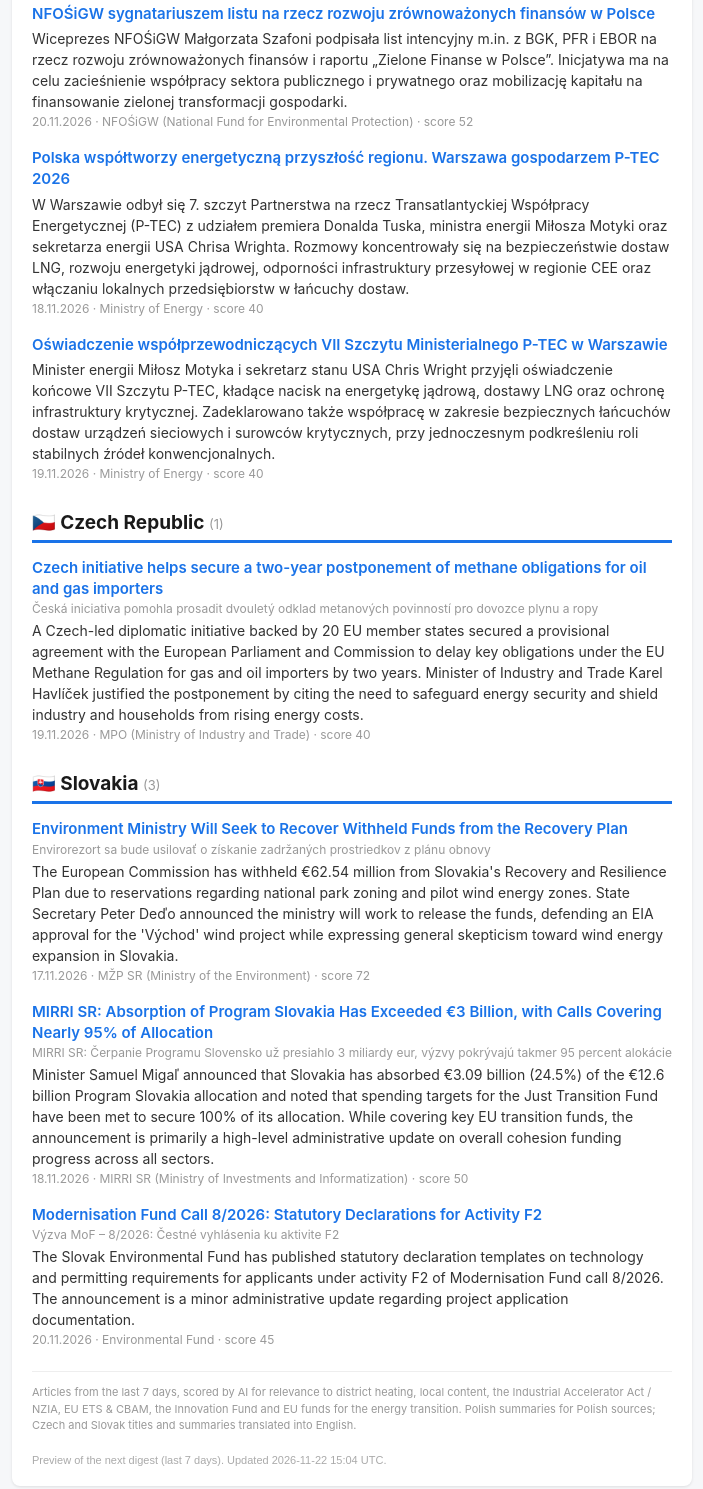
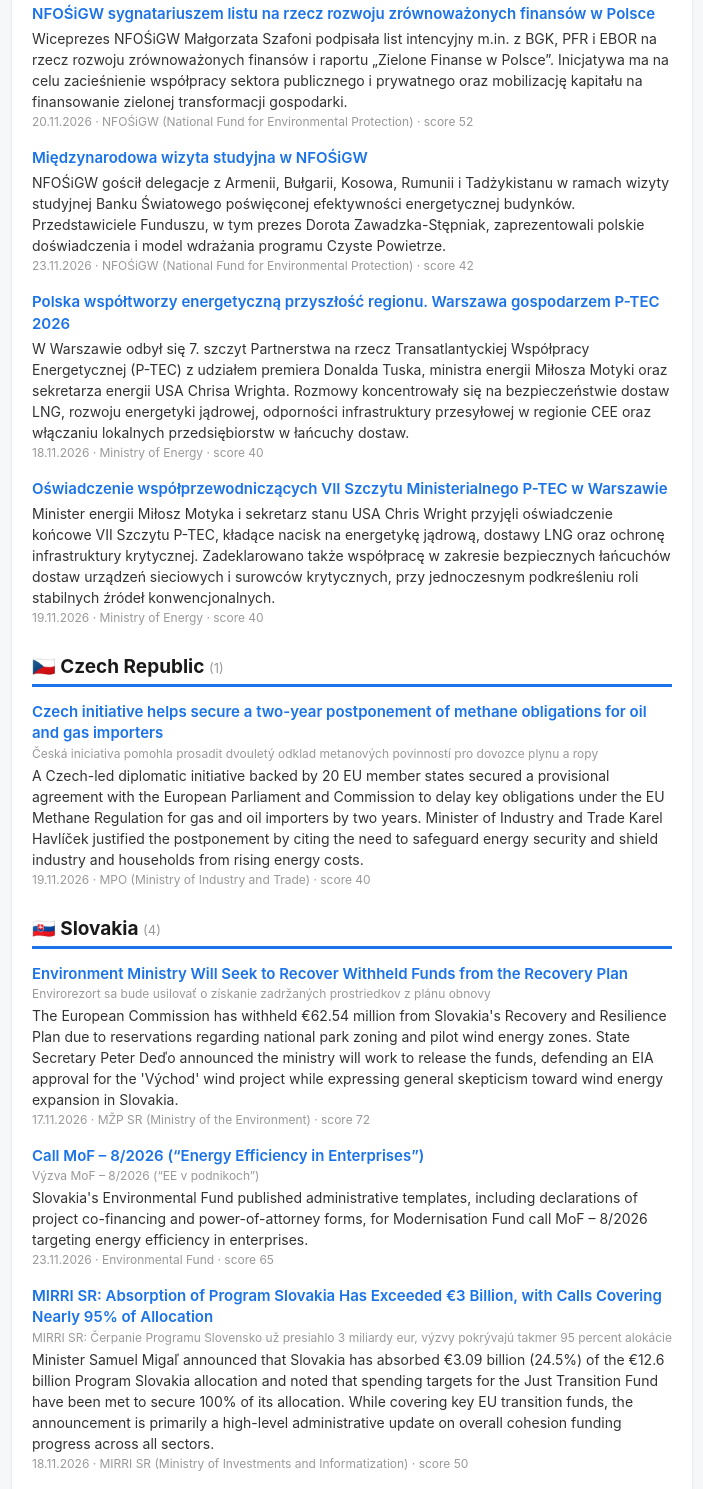
Before and after one commit to kalbarczykcleantechforcee/ministry-monitor, a website: page docs/index.html in a window 1280 px wide. Shown: the part 538-2027 px from the top of the page, without its empty margins (288-991 px from the left). Drawn offline with Linux system fonts and the light colour scheme.

Commit message:
data: daily run 2026-11-23

```diff
--- a/docs/index.html
+++ b/docs/index.html
@@ -6,9 +6,9 @@
 
     <div style="font-family:-apple-system,Segoe UI,Roboto,Helvetica,Arial,sans-serif;max-width:640px;margin:0 auto;padding:20px">
       <h1 style="color:#1a1a1a;font-size:22px;margin:0 0 4px">Ministry Monitor</h1>
-      <p style="color:#888;font-size:13px;margin:0">9 relevant articles this week · Poland, Czech Republic, Slovakia</p>
+      <p style="color:#888;font-size:13px;margin:0">11 relevant articles this week · Poland, Czech Republic, Slovakia</p>
 
-      <h2 style="color:#1a1a1a;font-size:19px;margin:30px 0 14px;border-bottom:3px solid #1a73e8;padding-bottom:6px">🇵🇱 Poland <span style="color:#999;font-size:13px;font-weight:normal">(5)</span></h2>
+      <h2 style="color:#1a1a1a;font-size:19px;margin:30px 0 14px;border-bottom:3px solid #1a73e8;padding-bottom:6px">🇵🇱 Poland <span style="color:#999;font-size:13px;font-weight:normal">(6)</span></h2>
 
     <div style="margin:0 0 18px">
       <a href="https://www.gov.pl/web/klimat/miliard-zlotych-na-magazyny-ciepla-w-cieplownictwie-systemowym-ruszaja-nabory-wnioskow" style="color:#1a73e8;text-decoration:none;font-size:15px;font-weight:600;line-height:1.35">Miliard złotych na magazyny ciepła w ciepłownictwie systemowym. Ruszają nabory wniosków</a>
@@ -27,6 +27,12 @@
 
       <p style="color:#333;margin:4px 0 2px;font-size:14px;line-height:1.5">Wiceprezes NFOŚiGW Małgorzata Szafoni podpisała list intencyjny m.in. z BGK, PFR i EBOR na rzecz rozwoju zrównoważonych finansów i raportu „Zielone Finanse w Polsce”. Inicjatywa ma na celu zacieśnienie współpracy sektora publicznego i prywatnego oraz mobilizację kapitału na finansowanie zielonej transformacji gospodarki.</p>
       <div style="color:#999;font-size:12px">20.11.2026 · NFOŚiGW (National Fund for Environmental Protection) · score 52</div>
+    </div>
+    <div style="margin:0 0 18px">
+      <a href="https://www.gov.pl/web/nfosigw/miedzynarodowa-wizyta-studyjna-w-nfosigw" style="color:#1a73e8;text-decoration:none;font-size:15px;font-weight:600;line-height:1.35">Międzynarodowa wizyta studyjna w NFOŚiGW</a>
+
+      <p style="color:#333;margin:4px 0 2px;font-size:14px;line-height:1.5">NFOŚiGW gościł delegacje z Armenii, Bułgarii, Kosowa, Rumunii i Tadżykistanu w ramach wizyty studyjnej Banku Światowego poświęconej efektywności energetycznej budynków. Przedstawiciele Funduszu, w tym prezes Dorota Zawadzka-Stępniak, zaprezentowali polskie doświadczenia i model wdrażania programu Czyste Powietrze.</p>
+      <div style="color:#999;font-size:12px">23.11.2026 · NFOŚiGW (National Fund for Environmental Protection) · score 42</div>
     </div>
     <div style="margin:0 0 18px">
       <a href="https://www.gov.pl/web/energia/polska-wspoltworzy-energetyczna-przyszlosc-regionu-warszawa-gospodarzem-p-tec-2026" style="color:#1a73e8;text-decoration:none;font-size:15px;font-weight:600;line-height:1.35">Polska współtworzy energetyczną przyszłość regionu. Warszawa gospodarzem P-TEC 2026</a>
@@ -48,13 +54,19 @@
       <p style="color:#333;margin:4px 0 2px;font-size:14px;line-height:1.5">A Czech-led diplomatic initiative backed by 20 EU member states secured a provisional agreement with the European Parliament and Commission to delay key obligations under the EU Methane Regulation for gas and oil importers by two years. Minister of Industry and Trade Karel Havlíček justified the postponement by citing the need to safeguard energy security and shield industry and households from rising energy costs.</p>
       <div style="color:#999;font-size:12px">19.11.2026 · MPO (Ministry of Industry and Trade) · score 40</div>
     </div>
-      <h2 style="color:#1a1a1a;font-size:19px;margin:30px 0 14px;border-bottom:3px solid #1a73e8;padding-bottom:6px">🇸🇰 Slovakia <span style="color:#999;font-size:13px;font-weight:normal">(3)</span></h2>
+      <h2 style="color:#1a1a1a;font-size:19px;margin:30px 0 14px;border-bottom:3px solid #1a73e8;padding-bottom:6px">🇸🇰 Slovakia <span style="color:#999;font-size:13px;font-weight:normal">(4)</span></h2>
 
     <div style="margin:0 0 18px">
       <a href="https://www.minzp.sk/spravy/2026/november/envirorezort-bude-usilovat-ziskanie-zadrzanych-prostriedkov-z-planu-obnovy.html" style="color:#1a73e8;text-decoration:none;font-size:15px;font-weight:600;line-height:1.35">Environment Ministry Will Seek to Recover Withheld Funds from the Recovery Plan</a>
       <div style="color:#999;font-size:12px;margin-top:2px">Envirorezort sa bude usilovať o získanie zadržaných prostriedkov z plánu obnovy</div>
       <p style="color:#333;margin:4px 0 2px;font-size:14px;line-height:1.5">The European Commission has withheld €62.54 million from Slovakia&#39;s Recovery and Resilience Plan due to reservations regarding national park zoning and pilot wind energy zones. State Secretary Peter Deďo announced the ministry will work to release the funds, defending an EIA approval for the &#39;Východ&#39; wind project while expressing general skepticism toward wind energy expansion in Slovakia.</p>
       <div style="color:#999;font-size:12px">17.11.2026 · MŽP SR (Ministry of the Environment) · score 72</div>
+    </div>
+    <div style="margin:0 0 18px">
+      <a href="https://envirofond.sk/2026/11/23/vyzva-mof-8-2026-ee-v-podnikoch-2/" style="color:#1a73e8;text-decoration:none;font-size:15px;font-weight:600;line-height:1.35">Call MoF – 8/2026 (“Energy Efficiency in Enterprises”)</a>
+      <div style="color:#999;font-size:12px;margin-top:2px">Výzva MoF – 8/2026 (“EE v podnikoch”)</div>
+      <p style="color:#333;margin:4px 0 2px;font-size:14px;line-height:1.5">Slovakia&#39;s Environmental Fund published administrative templates, including declarations of project co-financing and power-of-attorney forms, for Modernisation Fund call MoF – 8/2026 targeting energy efficiency in enterprises.</p>
+      <div style="color:#999;font-size:12px">23.11.2026 · Environmental Fund · score 65</div>
     </div>
     <div style="margin:0 0 18px">
       <a href="https://mirri.gov.sk/aktuality/ministerstvo/mirri-sr-cerpanie-programu-slovensko-uz-presiahlo-3-miliardy-eur-vyzvy-pokryvaju-takmer-95-percent-alokacie/" style="color:#1a73e8;text-decoration:none;font-size:15px;font-weight:600;line-height:1.35">MIRRI SR: Absorption of Program Slovakia Has Exceeded €3 Billion, with Calls Covering Nearly 95% of Allocation</a>
@@ -73,6 +85,6 @@
         Articles from the last 7 days, scored by AI for relevance to district heating, local content, the Industrial Accelerator Act / NZIA, EU ETS &amp; CBAM, the Innovation Fund and EU funds for the energy transition. Polish summaries for Polish sources; Czech and Slovak titles and summaries translated into English.
       </p>
     </div>
-    <p style="font-family:sans-serif;color:#aaa;font-size:11px;padding:0 20px 20px;margin:0">Preview of the next digest (last 7 days). Updated 2026-11-22 15:04 UTC.</p>
+    <p style="font-family:sans-serif;color:#aaa;font-size:11px;padding:0 20px 20px;margin:0">Preview of the next digest (last 7 days). Updated 2026-11-23 19:03 UTC.</p>
   </div>
 </body></html>
```
Also changed, not shown: 1 other file.
